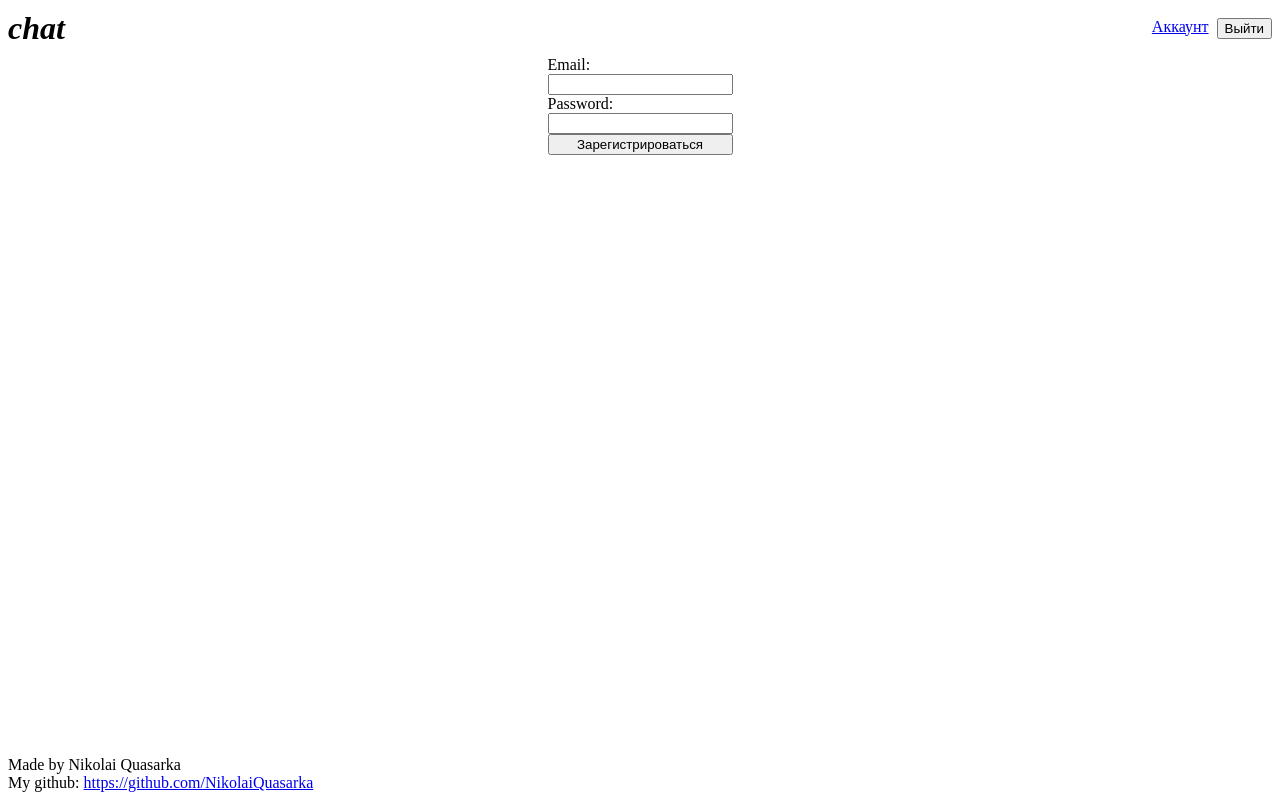
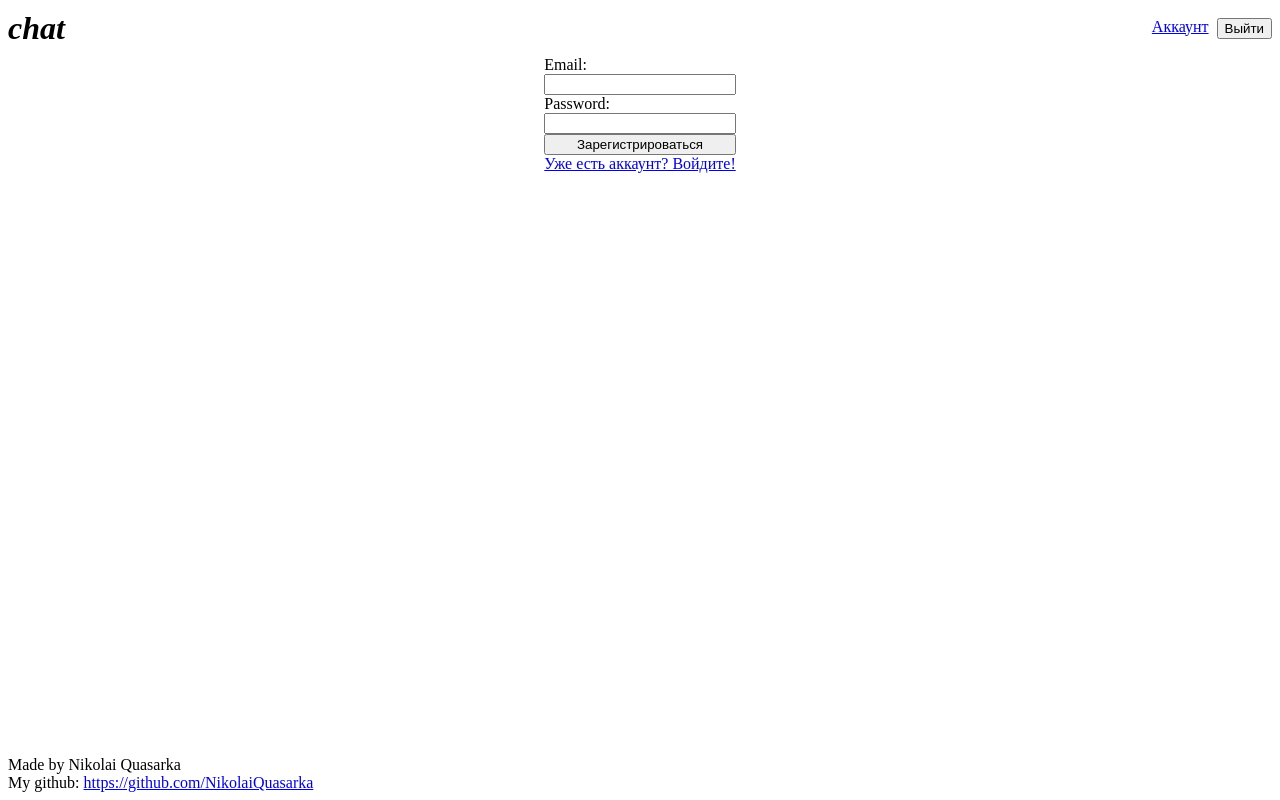
Before and after one commit to NikolaiQuasarka/chat, a React (Vite) app: page /account/signin in a window 1280 px wide. Built offline with nearby package versions, Linux system fonts and the light colour scheme.

Commit message:
Добавлено перенаправление в регистрации аккаунта, конпки перехода между входом и регистрацией

```diff
--- a/src/pages/Account/LogIn/LogIn.jsx
+++ b/src/pages/Account/LogIn/LogIn.jsx
@@ -1,4 +1,4 @@
-import { Form, redirect, useSearchParams } from "react-router"
+import { Form, redirect, useSearchParams, Link } from "react-router"
 import "./LogIn.css"
 import { getAuthorized } from "../../../apis/auth"
 
@@ -23,6 +23,7 @@ export async function action({ request }) {
 export default function LogIn() {
 	const [searchParams, setSearchParams] = useSearchParams()
 	const errorMessage = searchParams.get("message")
+	const path = searchParams.get("path") || "/"
 	return (
 		<div id="login">
 			<main>
@@ -34,6 +35,9 @@ export default function LogIn() {
 					{errorMessage && <span>{errorMessage}</span>}
 					<input type="submit" value="Войти" />
 				</Form>
+				<Link to={`../signin?path=${path}`}>
+					Нет аккаунта? Создайте его!
+				</Link>
 			</main>
 		</div>
 	)
--- a/src/pages/Account/SignIn/SignIn.css
+++ b/src/pages/Account/SignIn/SignIn.css
@@ -4,6 +4,7 @@
 	main {
 		display: inline-flex;
 		text-align: start;
+		flex-direction: column;
 		form {
 			display: flex;
 			flex-direction: column;
--- a/src/pages/Account/SignIn/SignIn.jsx
+++ b/src/pages/Account/SignIn/SignIn.jsx
@@ -1,4 +1,4 @@
-import { Form } from "react-router"
+import { Form, Link, redirect, useSearchParams } from "react-router"
 import "./SignIn.css"
 import { createAccount } from "../../../apis/auth"
 
@@ -7,14 +7,18 @@ export async function action({ request }) {
 		const formData = await request.formData()
 		const email = formData.get("email")
 		const passwod = formData.get("password")
+		await createAccount(email, passwod)
 
-		await createAccount(email, passwod)
+		const redirectPath = new URL(request.url).searchParams.get("path")
+		return redirect(redirectPath)
 	} catch (err) {
 		throw new Error(err.message)
 	}
 }
 
 export default function SignIn() {
+	const [searchParams, setSearchParams] = useSearchParams()
+	const path = searchParams.get("path") || "/"
 	return (
 		<div id="signin">
 			<main>
@@ -25,6 +29,9 @@ export default function SignIn() {
 					<input type="password" name="password" />
 					<input type="submit" value="Зарегистрироваться" />
 				</Form>
+				<Link to={`../login?path=${path}`}>
+					Уже есть аккаунт? Войдите!
+				</Link>
 			</main>
 		</div>
 	)
```
